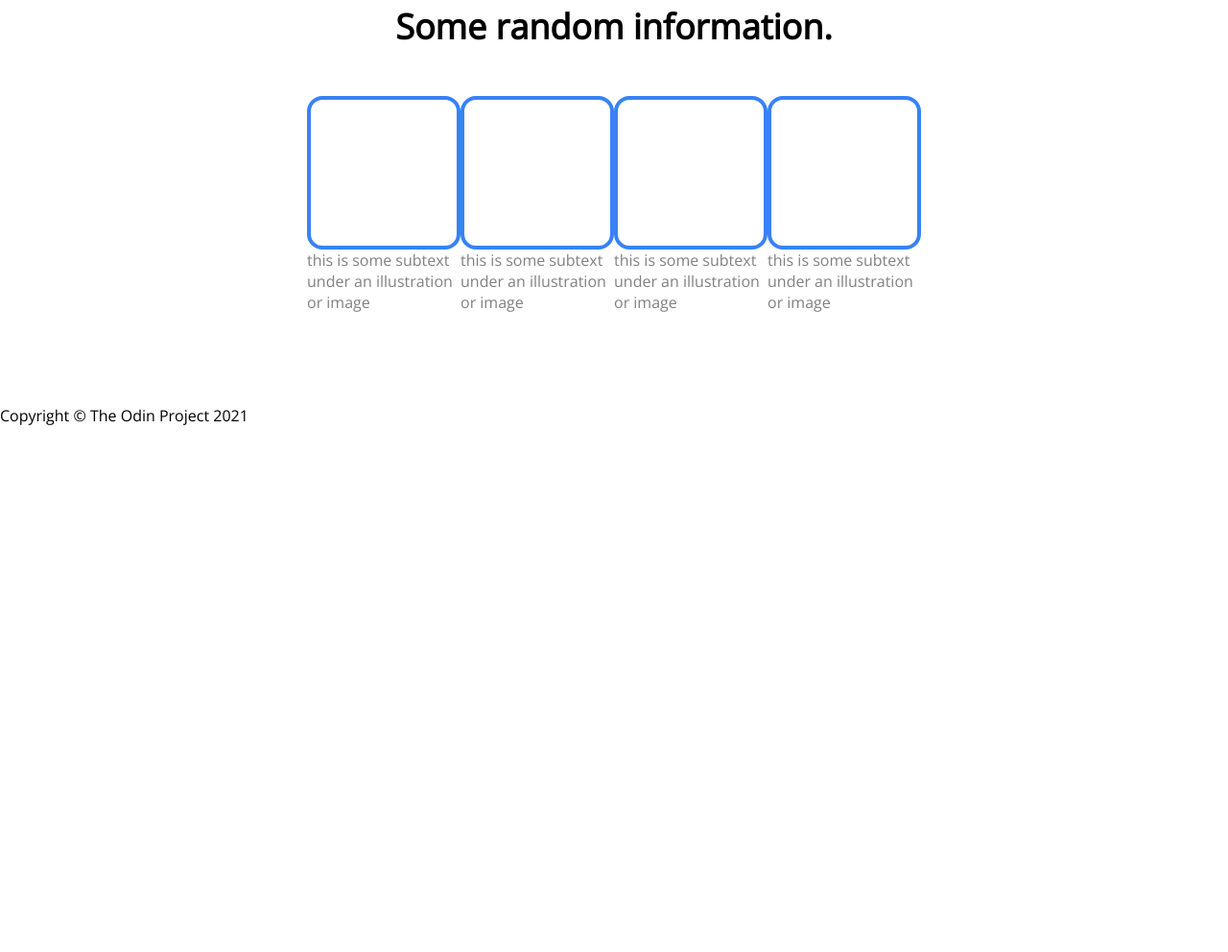
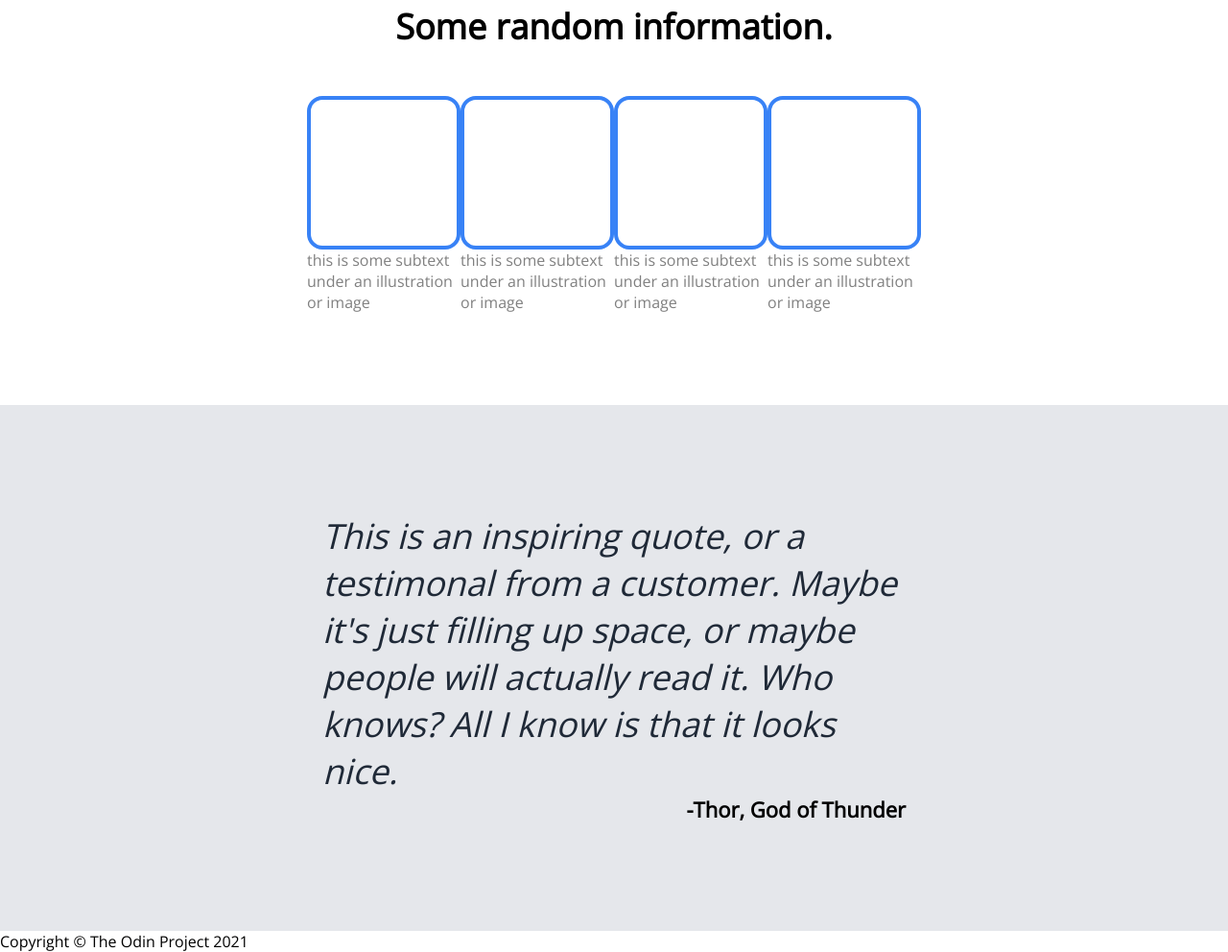
Before and after one commit to michaelbui99/landing-page-odin-project, a plain HTML site: page index.html in a window 1280 px wide. Shown: the part 579-1571 px from the top of the page at 96% size. Before the commit the page ends 1023 px from the top, so only its background shows below. Drawn offline with nearby package versions, Linux system fonts and the light colour scheme.

Commit message:
Quote section markup and styling

```diff
--- a/index.html
+++ b/index.html
@@ -86,8 +86,11 @@
 
 
         </div>
-        <div class="quote-section"></div>
-        <div class="cta-bottom"></div>
+        <div class="quote-section">
+          <p class="quote-section__quote">This is an inspiring quote, or a testimonal from a customer. Maybe it's just filling up space, or maybe people will actually read it. Who knows? All I know is that it looks nice.</p>
+          <p class="quote-section__author">-Thor, God of Thunder</p>
+        </div>
+        <div class="cta-bottom container"></div>
     </main>
     <footer>Copyright &#xa9 The Odin Project 2021</footer>
   </body>
--- /dev/null
+++ b/scss/_quote-section.scss
@@ -0,0 +1,20 @@
+.quote-section {
+  background-color: $quoteSectionBackgroundColor;
+  padding: 7rem 21rem;
+  display: flex;
+  justify-content: center;
+  flex-direction: column;
+
+  &__quote {
+    font-size: 36px;
+    font-style: italic;
+    font-weight: 100;
+    color: #1f2937;
+  }
+
+  &__author {
+    text-align: right;
+    font-size: 22px;
+    font-weight: 900;
+  }
+}
--- a/scss/_variables.scss
+++ b/scss/_variables.scss
@@ -7,3 +7,4 @@ $heroMainTextSize: 48px;
 $heroSecondaryTextSize: 18px;
 $infomationHeaderTextSize: 36px;
 $buttonBackgroundColor: #3882f6;
+$quoteSectionBackgroundColor: #e5e7eb;
--- a/scss/style.scss
+++ b/scss/style.scss
@@ -2,4 +2,5 @@
 @import "globals";
 @import "header";
 @import "hero";
-@import "info";
+@import "info-section";
+@import "quote-section";
```
Also changed, not shown: scss/_info-section.scss (renamed from scss/_info.scss), scss/style.css, 1 other file.
